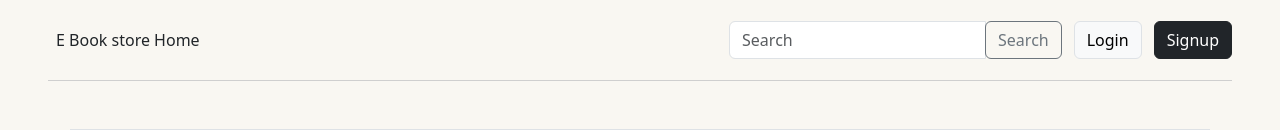
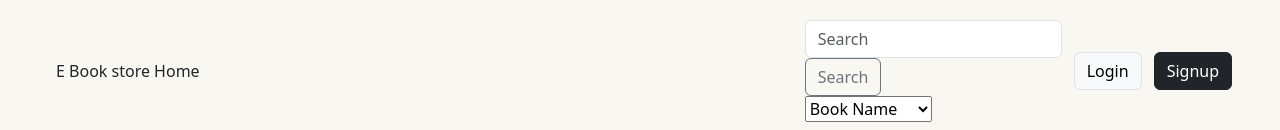
Before and after one commit to Dhruv-2003/appdev1-project, a Flask app: page / in a window 1280 px wide. Shown: the top 130 px of the page. Run offline with Flask 3, Linux system fonts and the light colour scheme.

Commit message:
feat: search method added

```diff
--- a/Code/src/controller.py
+++ b/Code/src/controller.py
@@ -488,14 +488,15 @@ def remove_section(id):
 ## Search book by name
 @app.route('/search_book_by_name', methods=['GET'])
 def search_book_by_name():
-    name = request.form['name']
+
+    name = request.args['search']
     books = Book.query.filter_by(Book.name.like(f"%{name}%")).all()
     return render_template('index.html', books=books)
 
 ## Search book by author
 @app.route('/search_book_by_author', methods=['GET'])
 def search_book_by_author():
-    author = request.form['author']
+    author =request.args['search']
     books = Book.query.filter_by(Book.authors.like(f"%{author}%")).all()
     return render_template('index.html', books=books)
 
--- a/Code/templates/index.html
+++ b/Code/templates/index.html
@@ -14,6 +14,7 @@
       <div class="p-2">E Book store Home</div>
       <div class="flex-gap-12">
         <div class="input-group">
+          <form id="searchForm">
             <input
               type="text"
               id="Search"
@@ -23,10 +24,16 @@
               aria-describedby="basic-addon2"
             />
             <div class="input-group-append">
-            <button class="btn btn-outline-secondary" type="button">
+              <button class="btn btn-outline-secondary" type="submit">
                 Search
               </button>
             </div>
+            <select name="search_by">
+              <option value="book_name">Book Name</option>
+              <option value="author_name">Author Name</option>
+              <option value="section_name">Section Name</option>
+            </select>
+          </form>
         </div>
         <button type="button" class="btn btn-light border">Login</button>
         <button type="button" class="btn btn-dark">Signup</button>
@@ -127,5 +134,55 @@
       });
     });
   });
+
+  document
+    .getElementById("searchForm")
+    .addEventListener("submit", async function (event) {
+      event.preventDefault(); // Prevent default form submission
+
+      // Gather form data
+      const formData = new FormData(document.getElementById("searchForm"));
+      const search_by = document.getElementById("searchForm").value;
+      const searchParams = new URLSearchParams(formData).toString();
+
+      try {
+        let response;
+        if (search_by == "book_name") {
+          response = await fetch(
+            `/search_book_by_name?search=${searchParams}`,
+            {
+              method: "GET",
+              headers: {
+                "Content-Type": "application/json",
+                // Add any additional headers if needed
+              },
+            }
+          );
+        } else if (search_by == "author_name") {
+          response = await fetch(
+            `/search_book_by_author?search=${searchParams}?search=${searchParams}`,
+            {
+              method: "GET",
+              headers: {
+                "Content-Type": "application/json",
+                // Add any additional headers if needed
+              },
+            }
+          );
+        } else if (search_by == "section_name") {
+          response = await fetch(`/search_book_by_author/${searchParams}`, {
+            method: "GET",
+            headers: {
+              "Content-Type": "application/json",
+              // Add any additional headers if needed
+            },
+          });
+        }
+
+        const data = (await response.json()).data;
+      } catch (error) {
+        console.log(error);
+      }
+    });
 </script>
 {% endblock %}
```
Lines whose indentation alone changed are shown as unchanged.
